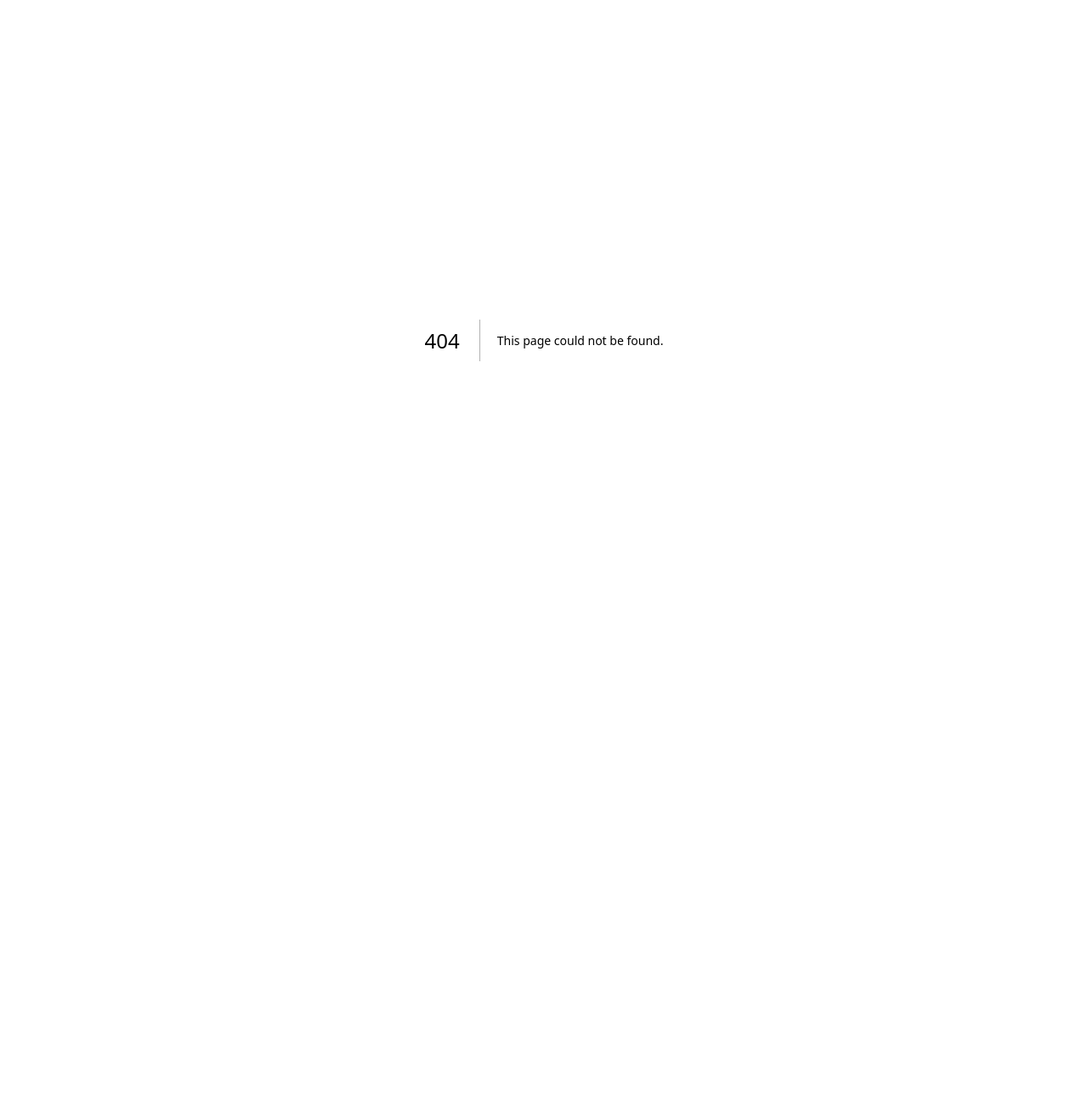
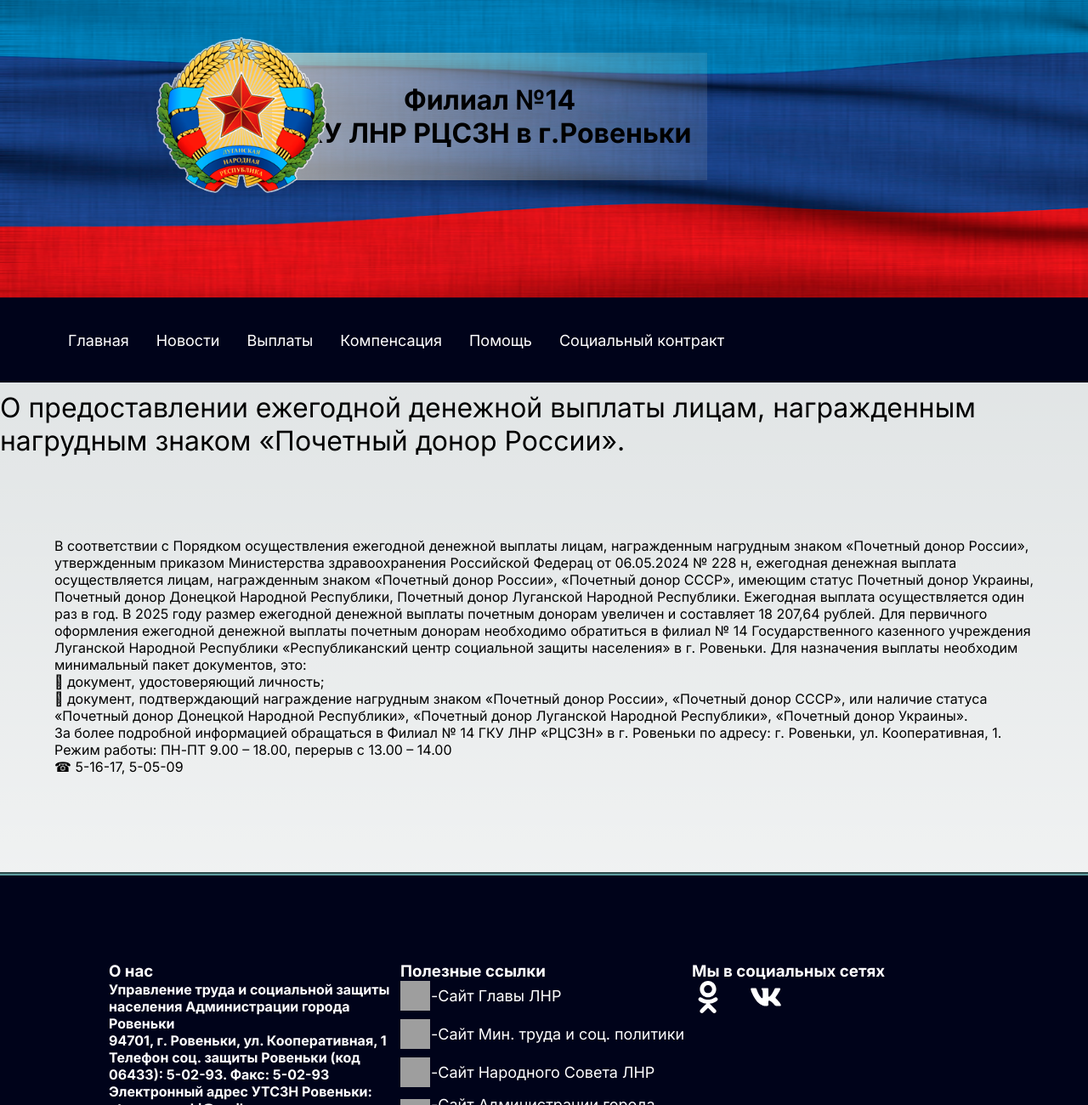
Before and after one commit to KorolkovAlexander/Utszn2, a Next.js app: page /Comp/14 in a window 1280 px wide. Before the commit this address had no page. Shown: the top 1300 px of the page at 85% size. Before the commit the page ends 800 px from the top, so only its background shows below. Built offline with nearby package versions, Linux system fonts and the light colour scheme; grey boxes are pictures that could not be loaded.

Commit message:
dsfлrrewedleудrrrdddfftуdnvnhzqzqfnfamglizpдlmlmk

```diff
--- /dev/null
+++ b/src/app/Comp/14/page.js
@@ -0,0 +1,55 @@
+import styles from "../../page.module.css";
+import Title from "../../../../Components/Title";
+import Header from "../../../../Components/Header";
+import Footer from "../../../../Components/Footer";
+import Image from "next/image";
+
+
+export default function Page() {
+    return (
+
+      <div className={styles.container}>
+
+
+      <div className={styles.headerframe}>
+        <div className={styles.flag}>
+          <img src="../flag.png" />
+        </div>
+        <Title className={styles.title} />
+        <div className={styles.logo}>
+          <img src="../logo.svg" />
+        </div>
+      </div>
+
+      <Header />
+
+      <main className={styles.mainpost2}>
+
+
+
+      <div className={styles.title2}>О предоставлении ежегодной денежной выплаты лицам, награжденным нагрудным знаком «Почетный донор России».</div>
+      <div className={styles.text2}>В соответствии с Порядком осуществления ежегодной денежной выплаты лицам, награжденным нагрудным знаком «Почетный донор России», утвержденным приказом Министерства здравоохранения Российской Федерац от 06.05.2024 № 228 н,
+      ежегодная денежная выплата осуществляется лицам, награжденным знаком «Почетный донор России», «Почетный донор СССР», имеющим статус Почетный донор Украины, Почетный донор Донецкой Народной Республики, Почетный донор Луганской Народной Республики.
+Ежегодная выплата осуществляется один раз в год.
+В 2025 году размер ежегодной денежной выплаты почетным донорам увеличен и составляет 18 207,64 рублей.
+Для первичного оформления ежегодной денежной выплаты почетным донорам необходимо обратиться в филиал № 14 Государственного казенного учреждения Луганской Народной Республики «Республиканский центр социальной защиты населения» в г. Ровеньки.
+Для назначения выплаты необходим минимальный пакет документов, это:<br/>
+	документ, удостоверяющий личность;<br/>
+	документ, подтверждающий награждение нагрудным знаком «Почетный донор России», «Почетный донор СССР», или наличие статуса «Почетный донор Донецкой Народной Республики», «Почетный донор Луганской Народной Республики», «Почетный донор Украины».
+<br/>
+За более подробной информацией обращаться в Филиал № 14 ГКУ ЛНР  «РЦСЗН»  в   г. Ровеньки по адресу: г. Ровеньки, ул. Кооперативная, 1.<br/>
+Режим работы: ПН-ПТ 9.00 – 18.00,  перерыв с  13.00 – 14.00<br/>
+☎ 5-16-17, 5-05-09<br/>
+<br/>
+
+
+</div>
+
+
+
+
+
+      </main>
+      <Footer className={styles.footer} />
+    </div>
+  )}
--- a/src/app/Comp/page.js
+++ b/src/app/Comp/page.js
@@ -41,6 +41,7 @@
     <Post title={"Порядок предоставления единоразовой выплаты пособия на погребение умершего получателя пенсии, установленной в соответствии с законодательством Луганской Народной Республики "}  src={"/51.jpg"} l={"/Comp/11"}/>
     <Post title={"Информация о предоставлении компенсации расходов на оплату жилого помещения и коммунальных услуг"}  src={"/59.jpg"} l={"/Comp/12"}/>
     <Post title={"Выплаты государственных единовременных пособий и ежемесячных денежных компенсаций гражданам при возникновении у них поствакцинальных осложнений"}  src={"/61.jpg"} l={"/Comp/13"}/>
+    <Post title={"О предоставлении ежегодной денежной выплаты лицам, награжденным нагрудным знаком «Почетный донор России»."}  src={"/75.jpg"} l={"/Comp/14"}/>
       </main>
       <Footer className={styles.footer} />
     </div>
```
Also changed, not shown: public/75.jpg (added).
